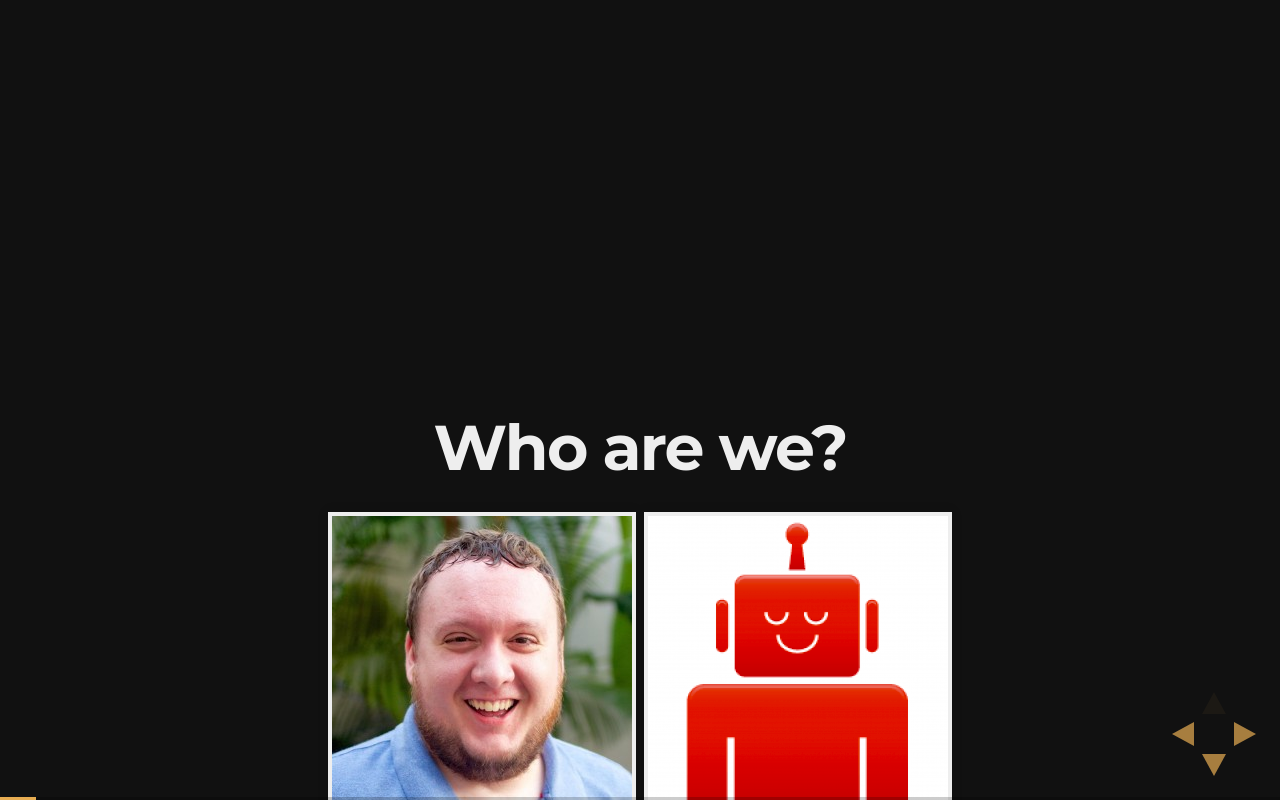
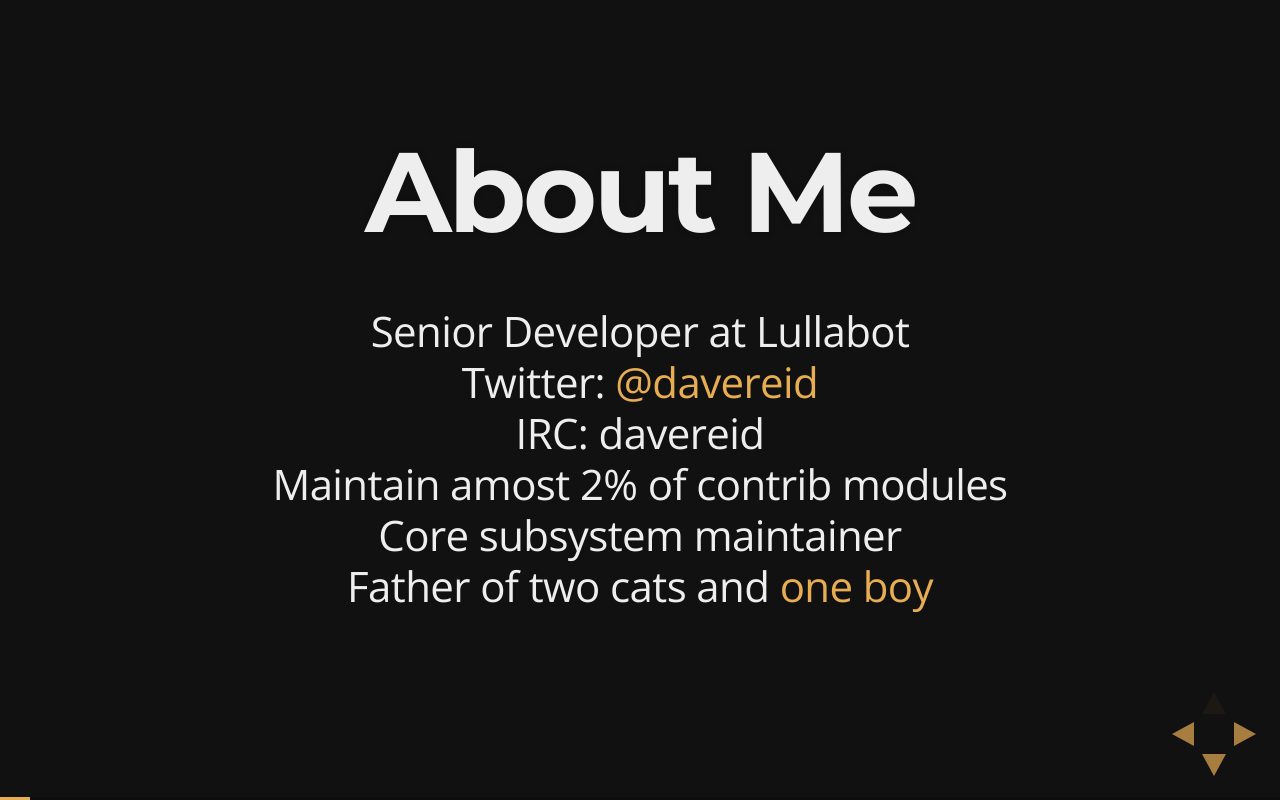
Before and after one commit to davereid/2014-07-18, a website: page index.html in a window 1280 px wide. Both pictures are taken after a click on the element 1251 px from the left and 734 px from the top of the page. Drawn offline with nearby package versions, Linux system fonts and the light colour scheme.

Commit message:
Updated about.

```diff
--- a/index.html
+++ b/index.html
@@ -53,18 +53,76 @@
     </p>
 	</section>
 
+    <section data-id="1a8396829d71fd142ae894928ac88f05">
+        <section data-id="a3f762e2a05881e535a3fb9108f68f3c">
+            <h1>About Me</h1>
+<p>
+</p>
+<p>
+<font style="font-size: 42px;">
+    <br>
+        </font>
+</p>
+<p>
+
+<font style="font-size: 42px;">Senior Developer at Lullabot</font>
+
+</p>
+<p>
+
+<font style="font-size: 42px;">Twitter: <a href="https://twitter.com/davereid">@davereid</a>
+</font>
+
+</p>
+<p>
+
+<font style="font-size: 42px;">IRC: davereid</font>
+
+</p>
+<p>
+
+<font style="font-size: 42px;">Maintain amost 2% of contrib modules</font>
+
+</p>
+<p>
+
+<font style="font-size: 42px;">Core subsystem maintainer</font>
+
+</p>
+<p>
+</p>
+<p>
+
+<font style="font-size: 42px;">Father of two cats and <a href="https://twitter.com/OliverReid">one boy</a>
+</font>
+
+</p>
+
+
+</section>
+        <section data-id="cf28e14542a7aa6e88354abb41fa71e0">
+            <h2>
+<img src="img/oliver.jpg">
+            <br>
+</h2>
+        </section>
+        <section data-id="ef622d064a1dc1fc91f49514e8f3dd31">
+            <h2>
+<img src="img/cats.jpg">
+            <br>
+</h2>
+        </section>
+    </section>
+
 	<section>
 	  <section>
-	    <h2>Who are we?</h2>
-
-	  <section>
+	    <h2>Who am I?</h2>
       <p>
         <img src="img/davereid.jpg" style="display: inline;" />
         <img src="img/lullabot.png" style="display: inline;" />
       </p>
 	    <h2>Dave Reid - @davereid</h2>
       <h4>Media/File entity lead</h4>
-	  </section>
 	</section>
 
 	<section>
@@ -383,6 +441,7 @@
 	      <li><a href="http://groups.drupal.org/media">groups.drupal.org/media</a></li>
 	      <li>weekly scrum meetings on Hangout onAir</li>
 	      <li>Projects on d.o: entity_browser, entity_embed, fallback_formatter, media_entity, media, file_entity</li>
+        <li><a href="http://drupalmedia.hackapd.com/">drupalmedia.hackpad.com</a></li>
 	      <li>#drupal-media @ Freenode</li>
 	      <li>@Dave Reid, <a href="https://drupal.org/user/53892">drupal.org/user/53892</a></li>
 	      <li>Friday sprint</li>
```
Also changed, not shown: img/cats.jpg (added), img/oliver.jpg (added).
